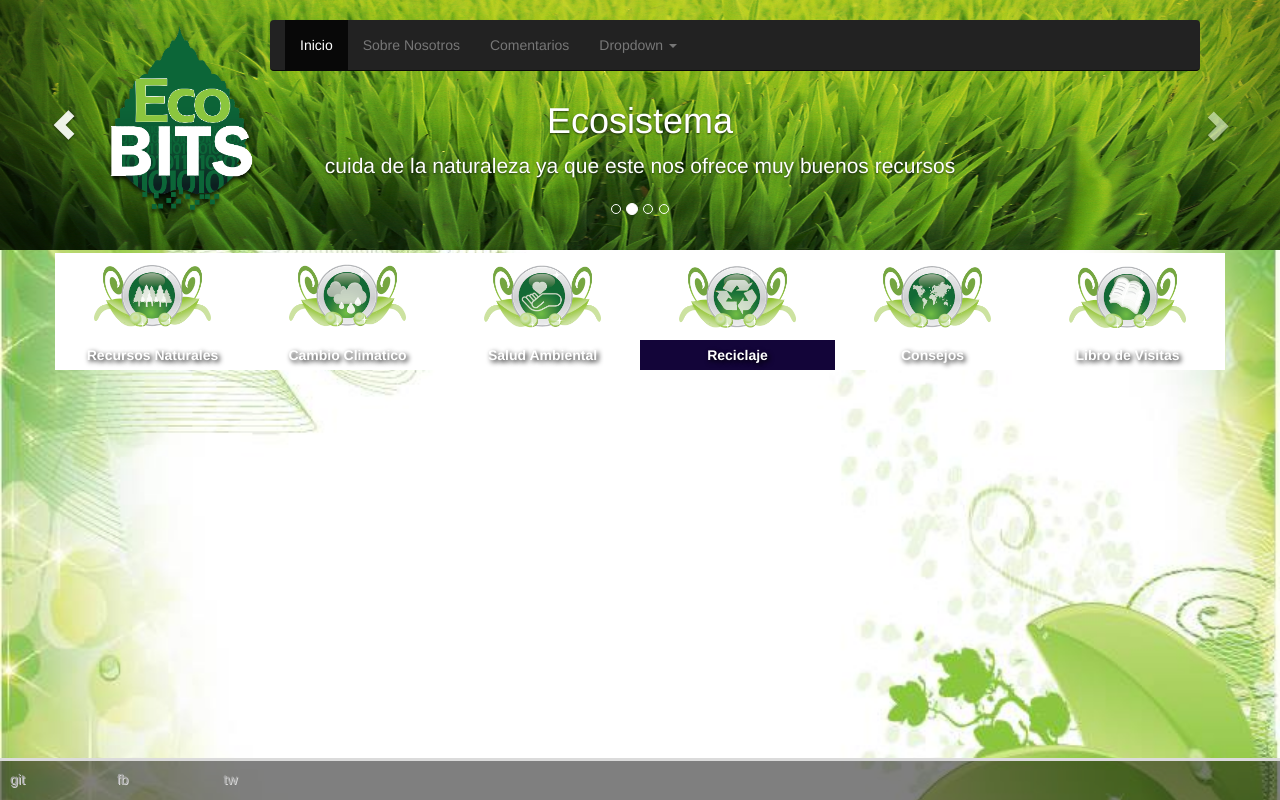
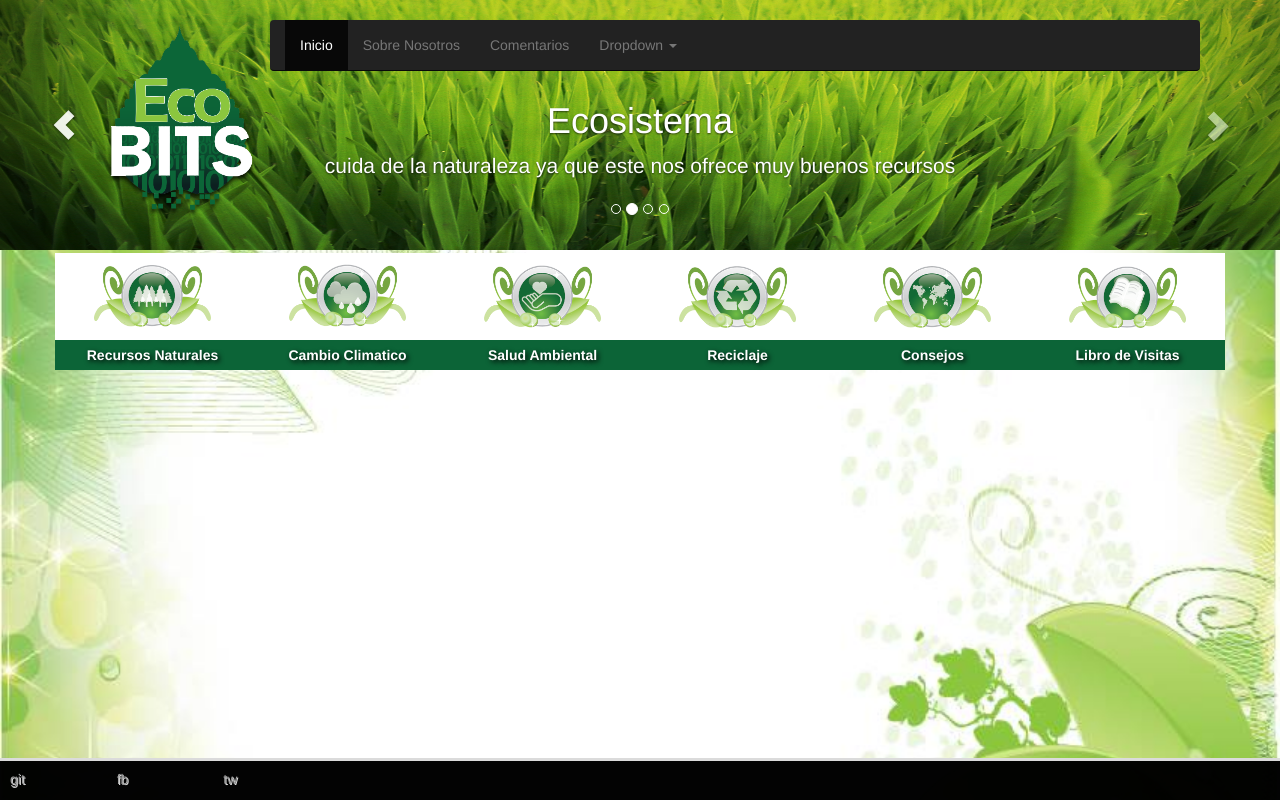
Before and after one commit to AltaConsejeriaTIC/ecobits, a PHP site: page /home.php in a window 1280 px wide. Run offline with PHP 8.4, Linux system fonts and the light colour scheme; the visitor is signed in with stand-in values (Sample User, id 1).

Commit message:
[dev] MOdificaicon del css

```diff
--- a/style/css/general.css
+++ b/style/css/general.css
@@ -55,37 +55,37 @@
   background: rgba(255,255,255,1);
 }
 .m1 div{
-  background: rgba(255,255,255,1);
+   background: rgba(12,100,55,1);
 }
 .m2{
   background: rgba(255,255,255,1);
 }
 .m2 div{
-  background: rgba(255,255,255,1);
+   background: rgba(12,100,55,1);
 }
 .m3{
   background: rgba(255,255,255,1);
 }
 .m3 div{
-  background: rgba(255,255,255,1);
+   background: rgba(12,100,55,1);
 }
 .m4{
   background: rgba(255,255,255,1);
 }
 .m4 div{
-  background: rgba(19,5,57,1);
+  background: rgba(12,100,55,1);
 }
 .m5{
   background: rgba(255,255,255,1);
 }
 .m5 div{
-  background: rgba(255,255,255,1);
+  background: rgba(12,100,55,1);
 }
 .m6{
   background: rgba(255,255,255,1);
 }
 .m6 div{
-  background: rgba(255,255,255,1);
+   background: rgba(12,100,55,1);
 }
 
 
@@ -108,30 +108,20 @@
   text-shadow: 2px 2px 5px black;
 }
 
-.m1:hover{
-  background: rgba(9,33,212,1);
-}
-.m2:hover{
-  background: rgba(89,33,24,1);
-}
-.m3:hover{
-  background: rgba(9,33,216,1);
-}
-.m4:hover{
-  background: rgba(19,5,57,1);
-}
-.m5:hover{
-  background: rgba(69,33,21,1);
-}
+.m1:hover,
+.m2:hover,
+.m3:hover,
+.m4:hover,
+.m5:hover,
 .m6:hover{
-  background: rgba(9,37,22,1);
+   background: rgba(180,250,188,1);
 }
 
 footer{
    height: 3em;
    z-index: 30;
    width: 100%;
-   background: rgba(0,0,0,0.50);
+   background: rgba(0,0,0,0.99);
    border-top: 3px solid #DBDBDB;
    color: #A5A5A5;
    margin-top: 1.5em;
```
